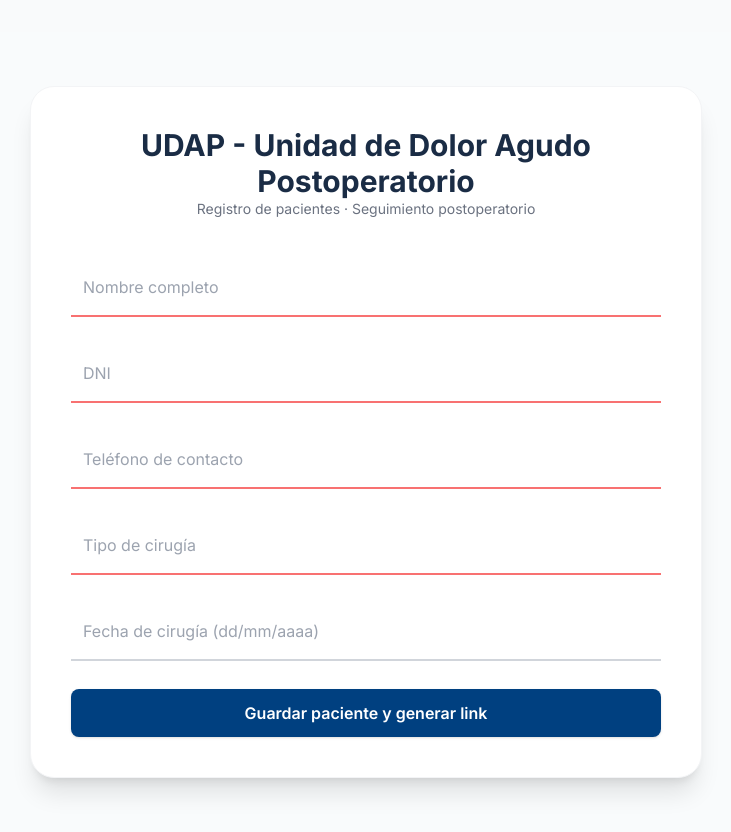
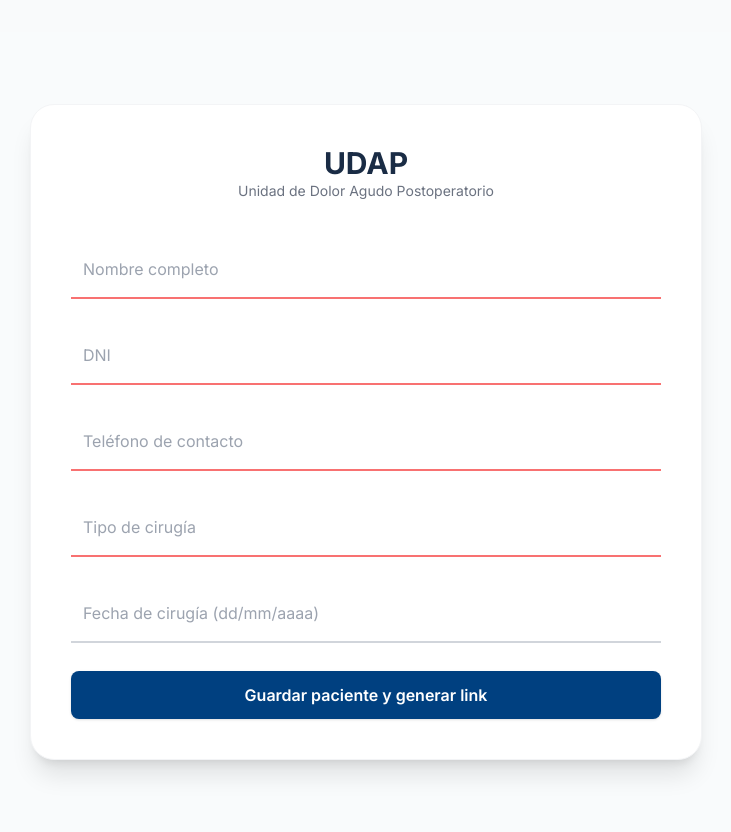
Before and after one commit to valentinggomez/seguimiento-frontend-dev, a Next.js app: page / in a window 1280 px wide. Shown: the top 832 px of the page, without its empty margins (274-1005 px from the left). Built offline with nearby package versions, Linux system fonts and the light colour scheme.

Commit message:
✅ Fix rutas y params - proyecto fuera de OneDrive

```diff
--- a/app/page.tsx
+++ b/app/page.tsx
@@ -92,8 +92,8 @@ export default function Home() {
       <div className="w-full max-w-2xl bg-white rounded-3xl shadow-xl p-10 border border-gray-100">
         {/* ENCABEZADO */}
         <div className="flex flex-col items-center mb-10 text-center">
-          <h1 className="text-3xl font-bold text-[#1a2c45]">UDAP - Unidad de Dolor Agudo Postoperatorio</h1>
-          <p className="text-sm text-gray-500">Registro de pacientes · Seguimiento postoperatorio</p>
+          <h1 className="text-3xl font-bold text-[#1a2c45]">UDAP</h1>
+          <p className="text-sm text-gray-500">Unidad de Dolor Agudo Postoperatorio</p>
         </div>
 
         {!enviado ? (
```
